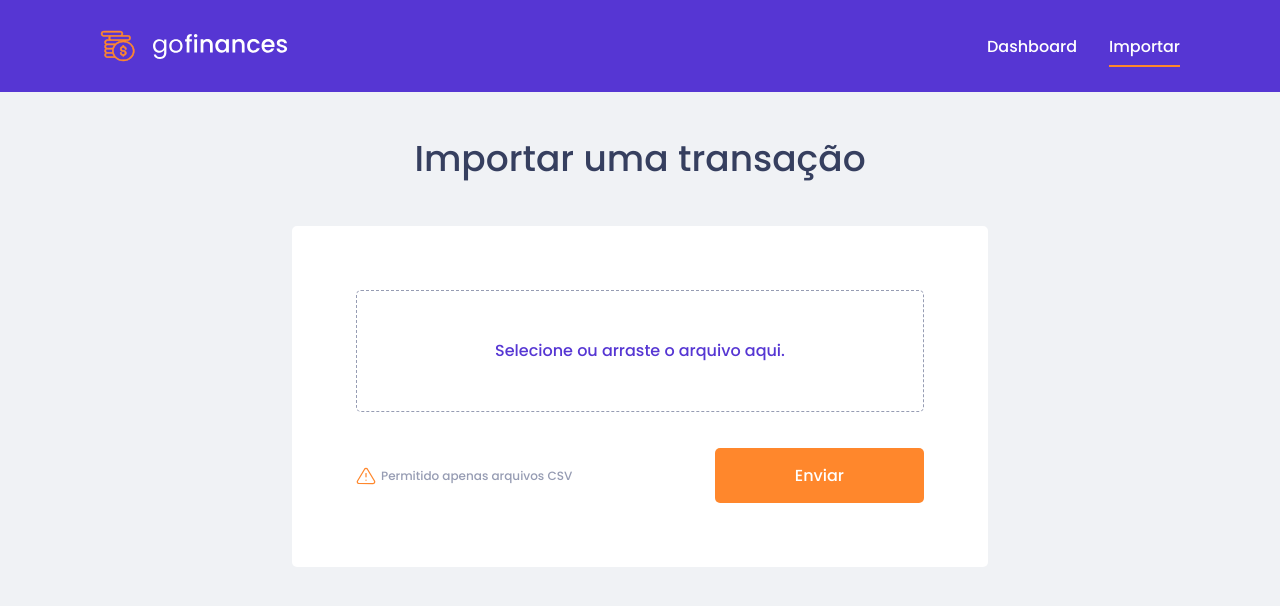
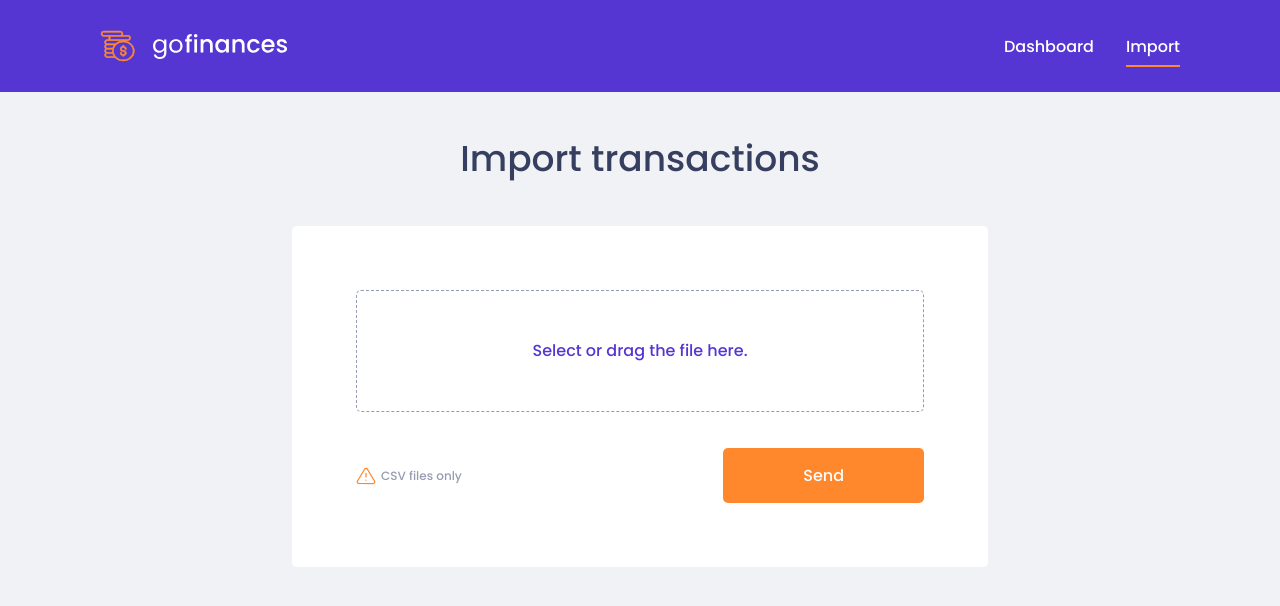
Before and after one commit to marina-ferreira/go-finances, a React (Create React App) app: page /import in a window 1280 px wide. Shown: the top 606 px of the page. Built offline with nearby package versions, Linux system fonts and the light colour scheme.

Commit message:
Updates text to english

```diff
--- a/src/components/Header/index.tsx
+++ b/src/components/Header/index.tsx
@@ -23,7 +23,7 @@ const Header: React.FC<HeaderProps> = ({ size = 'large' }: HeaderProps) => {
             Dashboard
           </Link>
           <Link to="/import" activeStyle={navActiveStyle}>
-            Importar
+            Import
           </Link>
         </nav>
       </header>
--- a/src/components/Upload/index.tsx
+++ b/src/components/Upload/index.tsx
@@ -13,14 +13,14 @@ const Upload: React.FC<UploadProps> = ({ onUpload }: UploadProps) => {
     isDragRejest: boolean
   ): ReactNode {
     if (!isDragActive) {
-      return <UploadMessage>Selecione ou arraste o arquivo aqui.</UploadMessage>
+      return <UploadMessage>Select or drag the file here.</UploadMessage>
     }
 
     if (isDragRejest) {
-      return <UploadMessage type="error">Arquivo não suportado</UploadMessage>
+      return <UploadMessage type="error">File not supported.</UploadMessage>
     }
 
-    return <UploadMessage type="success">Solte o arquivo aqui</UploadMessage>
+    return <UploadMessage type="success">Drop the file here.</UploadMessage>
   }
 
   return (
--- a/src/pages/Import/index.tsx
+++ b/src/pages/Import/index.tsx
@@ -51,7 +51,7 @@ const Import: React.FC = () => {
     <>
       <Header size="small" />
       <Container>
-        <Title>Importar uma transação</Title>
+        <Title>Import transactions</Title>
         <ImportFileContainer>
           <Upload onUpload={submitFile} />
           {!!uploadedFiles.length && <FileList files={uploadedFiles} />}
@@ -59,10 +59,10 @@ const Import: React.FC = () => {
           <Footer>
             <p>
               <img src={alert} alt="Alert" />
-              Permitido apenas arquivos CSV
+              CSV files only
             </p>
             <button onClick={handleUpload} type="button">
-              Enviar
+              Send
             </button>
           </Footer>
         </ImportFileContainer>
```
